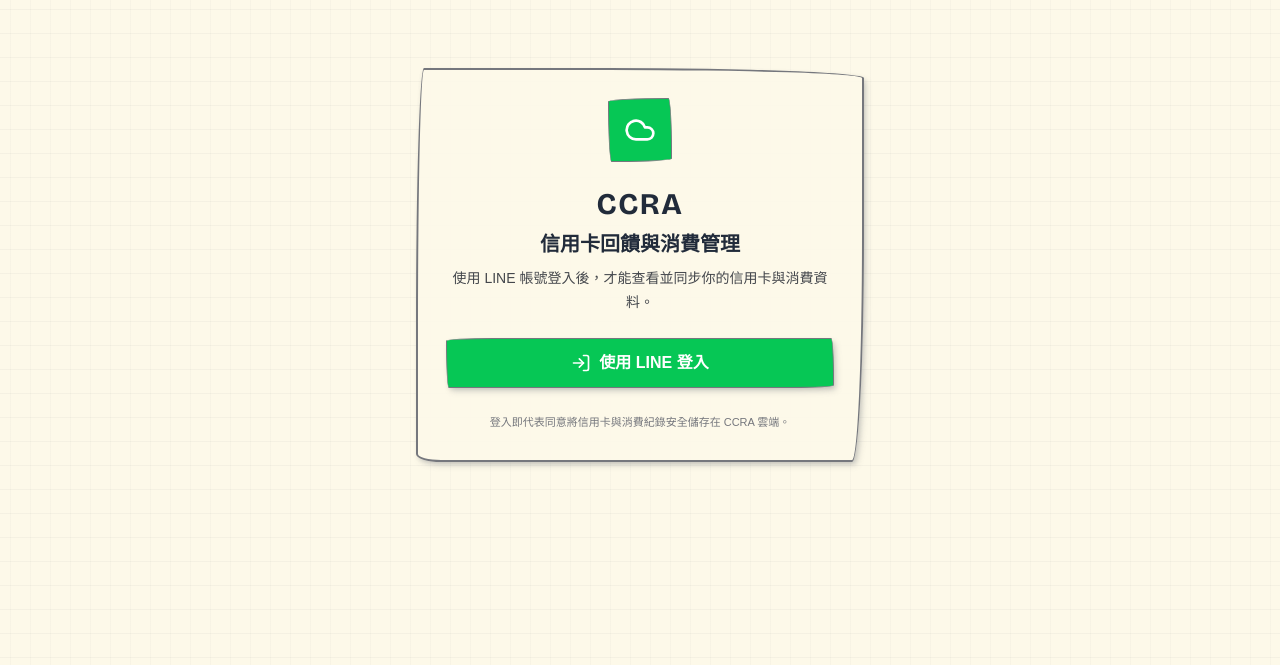
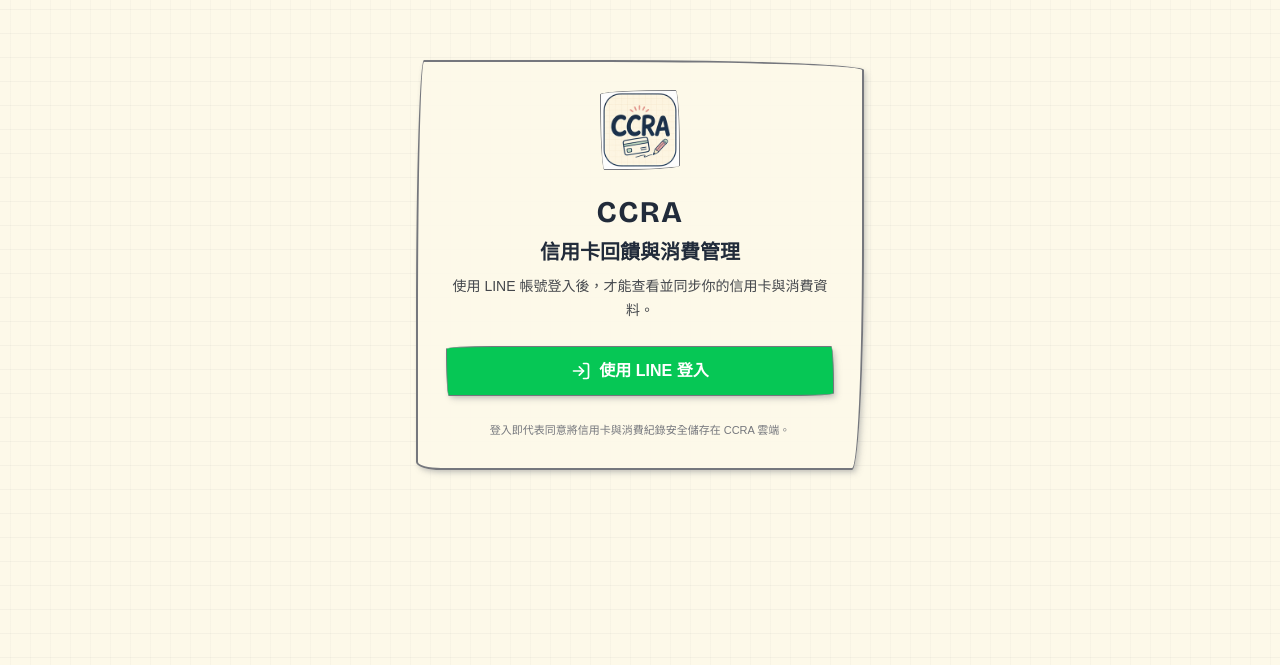
Before and after one commit to Hao0820/CCRA, a React (Vite) app: page / in a window 1280 px wide. Shown: the part 135-800 px from the top of the page. Built offline with nearby package versions, Linux system fonts and the light colour scheme; no server answers; a web font is replaced by a local one.

Commit message:
Use CCRA logo on login page

```diff
--- a/src/components/LoginView.tsx
+++ b/src/components/LoginView.tsx
@@ -1,4 +1,4 @@
-import { Cloud, LogIn } from 'lucide-react';
+import { LogIn } from 'lucide-react';
 
 interface LoginViewProps {
   loading: boolean;
@@ -15,9 +15,11 @@
     <main className="min-h-screen px-5 py-8 font-handwriting">
       <div className="mx-auto flex min-h-[calc(100vh-4rem)] max-w-md items-center justify-center">
         <section className="w-full space-y-6 bg-[#fdf9e9]/95 p-7 text-center sketch-border sketch-shadow">
-          <div className="mx-auto flex h-16 w-16 items-center justify-center rounded-2xl bg-[#06c755] text-white sketch-border-sm">
-            <Cloud size={32} />
-          </div>
+          <img
+            src="/branding/ccra-icon-192.png"
+            alt="CCRA"
+            className="mx-auto h-20 w-20 rounded-2xl object-cover sketch-border-sm"
+          />
 
           <div className="space-y-2">
             <p className="font-display text-3xl font-bold tracking-wider text-primary">
```
